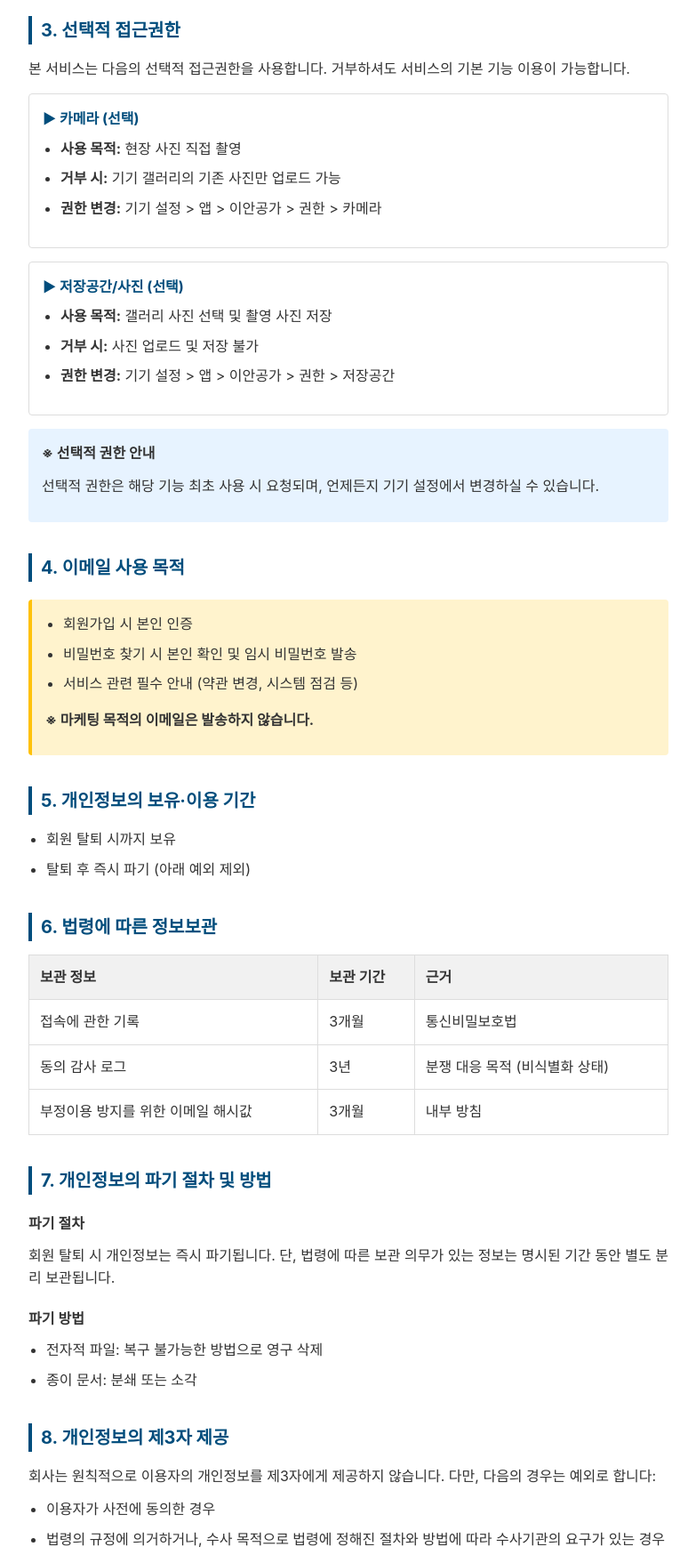
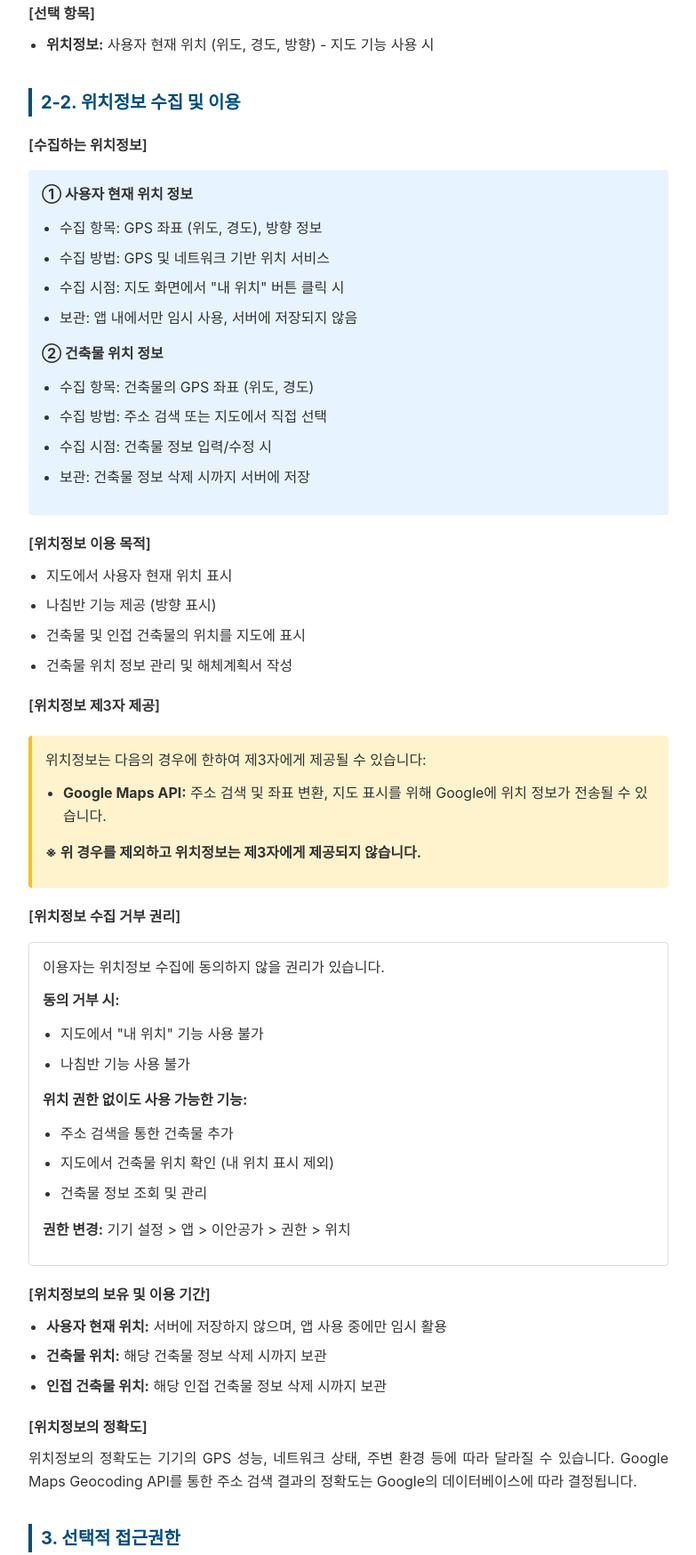
Before and after one commit to ittnw39/demolition-privacy-policy, a plain HTML site: page index.html in a window 1280 px wide. Shown: the part 652-2400 px from the top of the page at 89% size, without its empty margins (248-1031 px from the left). Drawn offline with Linux system fonts and the light colour scheme.

Commit message:
251216: 위치 정보 관련 내용 추가

```diff
--- a/index.html
+++ b/index.html
@@ -171,14 +171,95 @@
             <h3>[필수 항목]</h3>
             <ul>
                 <li><strong>회원가입:</strong> 이메일, 비밀번호, 이름</li>
-                <li><strong>서비스 이용:</strong> 건물 조사 데이터, 사진/스케치 파일</li>
+                <li><strong>서비스 이용:</strong> 건물 조사 데이터, 사진/스케치 파일, 건축물 위치 정보 (GPS 좌표)</li>
                 <li><strong>자동 수집:</strong> 접속 로그, IP 주소, 쿠키, 기기정보(OS, 버전), User Agent</li>
             </ul>
+
+            <h3>[선택 항목]</h3>
+            <ul>
+                <li><strong>위치정보:</strong> 사용자 현재 위치 (위도, 경도, 방향) - 지도 기능 사용 시</li>
+            </ul>
+        </div>
+
+        <div class="section">
+            <h2>2-2. 위치정보 수집 및 이용</h2>
+
+            <h3>[수집하는 위치정보]</h3>
+            <div class="info-box">
+                <p><strong>① 사용자 현재 위치 정보</strong></p>
+                <ul>
+                    <li>수집 항목: GPS 좌표 (위도, 경도), 방향 정보</li>
+                    <li>수집 방법: GPS 및 네트워크 기반 위치 서비스</li>
+                    <li>수집 시점: 지도 화면에서 "내 위치" 버튼 클릭 시</li>
+                    <li>보관: 앱 내에서만 임시 사용, 서버에 저장되지 않음</li>
+                </ul>
+
+                <p><strong>② 건축물 위치 정보</strong></p>
+                <ul>
+                    <li>수집 항목: 건축물의 GPS 좌표 (위도, 경도)</li>
+                    <li>수집 방법: 주소 검색 또는 지도에서 직접 선택</li>
+                    <li>수집 시점: 건축물 정보 입력/수정 시</li>
+                    <li>보관: 건축물 정보 삭제 시까지 서버에 저장</li>
+                </ul>
+            </div>
+
+            <h3>[위치정보 이용 목적]</h3>
+            <ul>
+                <li>지도에서 사용자 현재 위치 표시</li>
+                <li>나침반 기능 제공 (방향 표시)</li>
+                <li>건축물 및 인접 건축물의 위치를 지도에 표시</li>
+                <li>건축물 위치 정보 관리 및 해체계획서 작성</li>
+            </ul>
+
+            <h3>[위치정보 제3자 제공]</h3>
+            <div class="highlight">
+                <p>위치정보는 다음의 경우에 한하여 제3자에게 제공될 수 있습니다:</p>
+                <ul>
+                    <li><strong>Google Maps API:</strong> 주소 검색 및 좌표 변환, 지도 표시를 위해 Google에 위치 정보가 전송될 수 있습니다.</li>
+                </ul>
+                <p><strong>※ 위 경우를 제외하고 위치정보는 제3자에게 제공되지 않습니다.</strong></p>
+            </div>
+
+            <h3>[위치정보 수집 거부 권리]</h3>
+            <div class="permission-box">
+                <p>이용자는 위치정보 수집에 동의하지 않을 권리가 있습니다.</p>
+                <p><strong>동의 거부 시:</strong></p>
+                <ul>
+                    <li>지도에서 "내 위치" 기능 사용 불가</li>
+                    <li>나침반 기능 사용 불가</li>
+                </ul>
+                <p><strong>위치 권한 없이도 사용 가능한 기능:</strong></p>
+                <ul>
+                    <li>주소 검색을 통한 건축물 추가</li>
+                    <li>지도에서 건축물 위치 확인 (내 위치 표시 제외)</li>
+                    <li>건축물 정보 조회 및 관리</li>
+                </ul>
+                <p><strong>권한 변경:</strong> 기기 설정 > 앱 > 이안공가 > 권한 > 위치</p>
+            </div>
+
+            <h3>[위치정보의 보유 및 이용 기간]</h3>
+            <ul>
+                <li><strong>사용자 현재 위치:</strong> 서버에 저장하지 않으며, 앱 사용 중에만 임시 활용</li>
+                <li><strong>건축물 위치:</strong> 해당 건축물 정보 삭제 시까지 보관</li>
+                <li><strong>인접 건축물 위치:</strong> 해당 인접 건축물 정보 삭제 시까지 보관</li>
+            </ul>
+
+            <h3>[위치정보의 정확도]</h3>
+            <p>위치정보의 정확도는 기기의 GPS 성능, 네트워크 상태, 주변 환경 등에 따라 달라질 수 있습니다. Google Maps Geocoding API를 통한 주소 검색 결과의 정확도는 Google의 데이터베이스에 따라 결정됩니다.</p>
         </div>
 
         <div class="section">
             <h2>3. 선택적 접근권한</h2>
             <p>본 서비스는 다음의 선택적 접근권한을 사용합니다. 거부하셔도 서비스의 기본 기능 이용이 가능합니다.</p>
+
+            <div class="permission-box">
+                <h4>▶ 위치 (선택)</h4>
+                <ul>
+                    <li><strong>사용 목적:</strong> 지도에서 현재 위치 표시, 나침반 기능 제공</li>
+                    <li><strong>거부 시:</strong> 내 위치 표시 및 나침반 기능 사용 불가, 주소 검색을 통한 건축물 추가는 가능</li>
+                    <li><strong>권한 변경:</strong> 기기 설정 > 앱 > 이안공가 > 권한 > 위치</li>
+                </ul>
+            </div>
 
             <div class="permission-box">
                 <h4>▶ 카메라 (선택)</h4>
```
